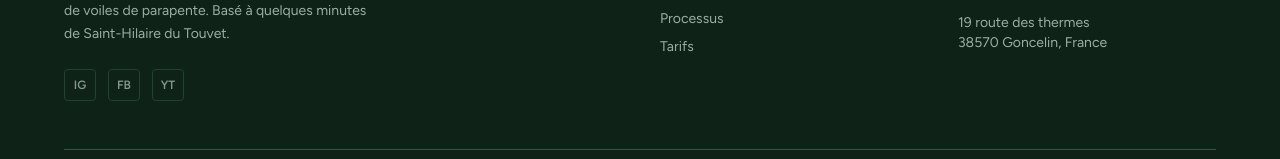
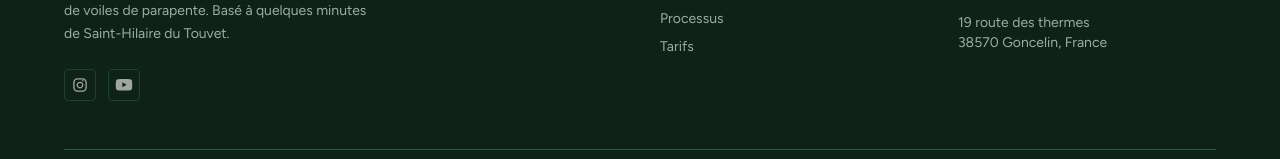
Before and after one commit to clementsbt/Parapente-rescue, a Next.js app: page / in a window 1280 px wide. Shown: the part 3233-3392 px from the top of the page. Built offline with nearby package versions, Linux system fonts and the light colour scheme.

Commit message:
Replace social icons with new SVG logos in white

```diff
--- a/src/components/Footer.tsx
+++ b/src/components/Footer.tsx
@@ -24,9 +24,12 @@ export default function Footer() {
             Atelier professionnel de réparation et de révision de voiles de parapente. Basé à quelques minutes de Saint-Hilaire du Touvet.
           </p>
           <div className="mt-6 flex gap-3">
-            {["IG", "FB", "YT"].map((s) => (
-              <div key={s} className="w-8 h-8 rounded-sm flex items-center justify-center text-xs font-semibold cursor-pointer opacity-60 hover:opacity-100 transition-opacity" style={{ border: "1px solid #2A5940" }}>{s}</div>
-            ))}
+            <a href="https://instagram.com/parapente_rescue" target="_blank" rel="noopener noreferrer" className="w-8 h-8 rounded-sm flex items-center justify-center cursor-pointer opacity-60 hover:opacity-100 transition-opacity" style={{ border: "1px solid #2A5940" }}>
+              <Image src="/images/instagram.svg" alt="Instagram" width={18} height={18} />
+            </a>
+            <a href="https://youtube.com/@ParapenteRescue" target="_blank" rel="noopener noreferrer" className="w-8 h-8 rounded-sm flex items-center justify-center cursor-pointer opacity-60 hover:opacity-100 transition-opacity" style={{ border: "1px solid #2A5940" }}>
+              <Image src="/images/youtube.svg" alt="YouTube" width={18} height={18} />
+            </a>
           </div>
         </div>
         <div>
```
Also changed, not shown: public/images/instagram.svg (added), public/images/youtube.svg (added).
